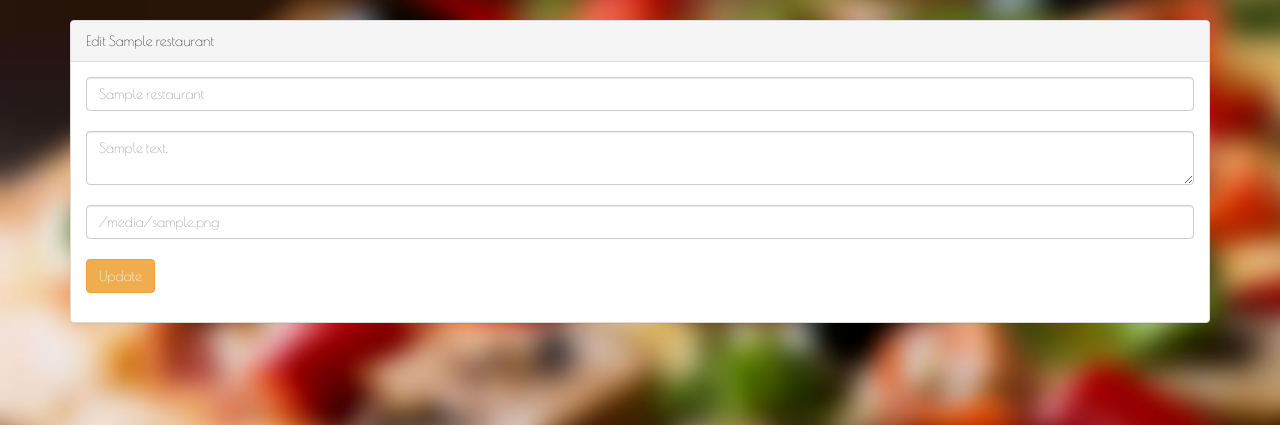
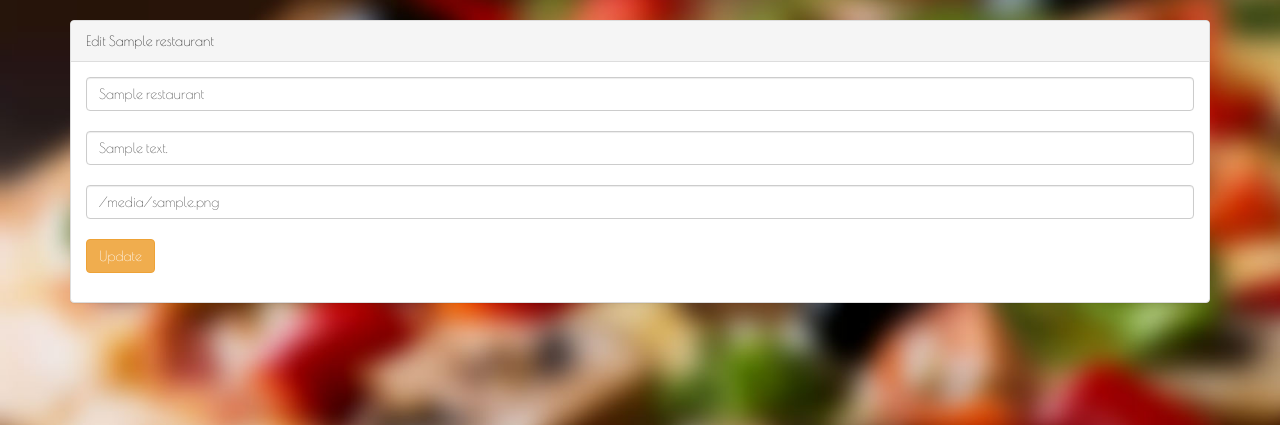
Before and after one commit to kalpetros/projects, a Flask app: template item_catalog/templates/editrestaurant.html in a window 1280 px wide. Shown: the part 51-476 px from the top of the page. Run offline with Flask 2, Linux system fonts and the light colour scheme; the template is opened without the code that fills it: most values are stand-ins (such as "Sample title", 1, 10 or a date in 2020); some libraries are stand-ins or nearby versions.

Commit message:
Modify 401.html Replace placeholder with value in editrestaurant.html and editmenuitem.html

```diff
--- a/item_catalog/templates/401.html
+++ b/item_catalog/templates/401.html
@@ -2,10 +2,10 @@
 {% block goback %}<a href="{{url_for('showRestaurant')}}"><span class="glyphicon glyphicon-chevron-left" aria-hidden="true"></span> Go back</a>{% endblock %}
 {% block content %}
   <div class="panel panel-default">
-    <div class="panel-heading info_header">Unauthorized</div>
     <div class="panel-body info_panel">
       <h1>401</h1>
       <h3>You don't have the required permissions to view this page.</h3>
+      <a href="{{url_for('showLogin')}}" class="btn btn-warning">Login to gain access</a>
     </div>
   </div>
 {% endblock %}
--- a/item_catalog/templates/editrestaurant.html
+++ b/item_catalog/templates/editrestaurant.html
@@ -5,11 +5,11 @@
     <div class="panel-heading">Edit {{restaurant.name}}</div>
     <div class="panel-body">
 	  <form action="{{url_for('editRestaurant', restaurant_id=restaurant_id)}}" method='POST'>
-	    <input type='text' class="form-control" size='30' name='name', placeholder='{{restaurant.name}}'>
+	    <input type='text' class="form-control" size='30' name='name', value='{{restaurant.name}}'>
 	    </br>
-	    <textarea class="form-control" name='description', placeholder='{{restaurant.description}}'></textarea>
+	    <input type='text' class="form-control" name='description', value='{{restaurant.description}}'></input>
 	    </br>
-	    <input type='text' class="form-control" name='logo', placeholder='{{restaurant.logo}}'>
+	    <input type='text' class="form-control" name='logo', value='{{restaurant.logo}}'>
 	    </br>
 	    <input type="hidden" name="_csrf_token" value="{{ csrf_token() }}">
 	    <button type="submit" class="btn btn-warning">Update</button>
```
Also changed, not shown: item_catalog/templates/editmenuitem.html (+4 -4 lines).
